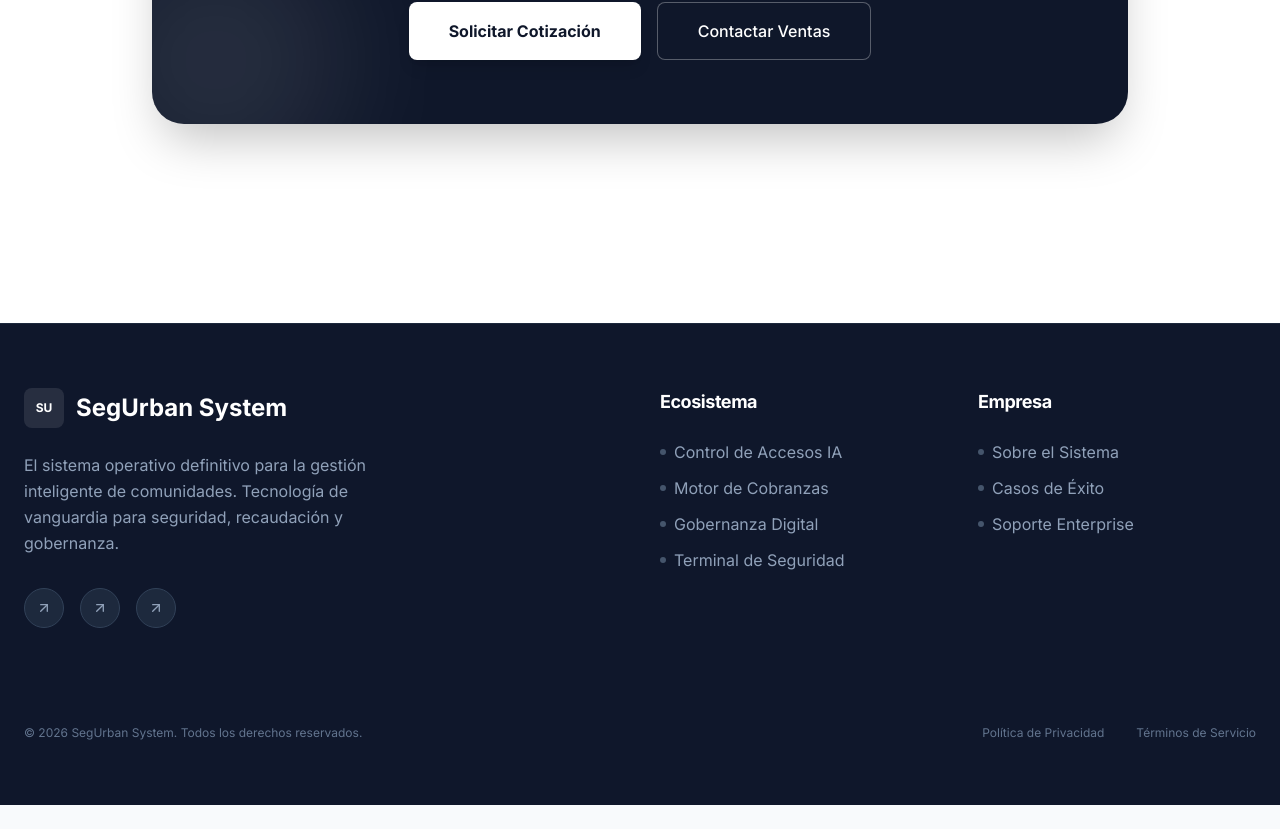
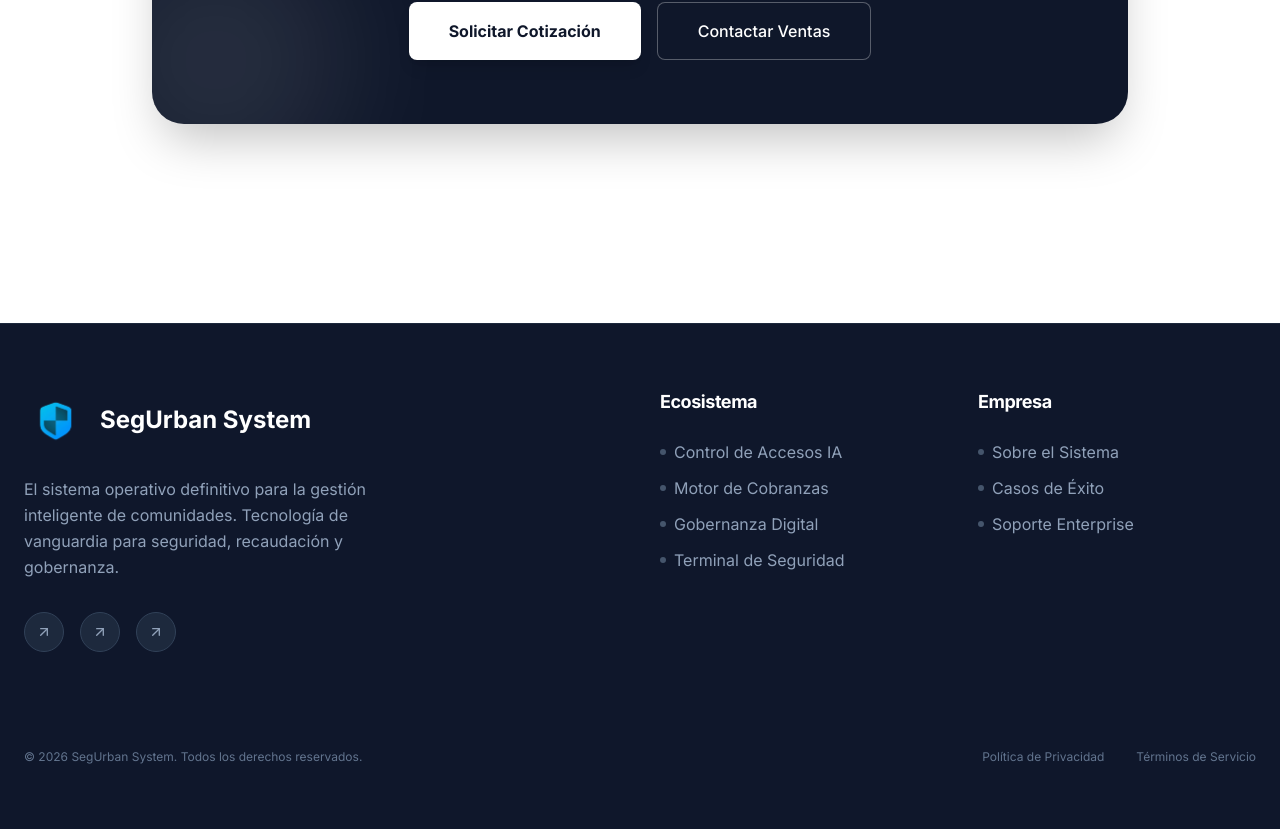
Before and after one commit to eliugiraldonavia2015/segurbanappwebpage, a React (Vite) app: page / in a window 1280 px wide. Shown: the part 3794-4623 px from the top of the page. Before the commit the page ends 4599 px from the top, so only its background shows below. Built offline with nearby package versions, Linux system fonts and the light colour scheme.

Commit message:
redesign fix

```diff
--- a/components/Layout.tsx
+++ b/components/Layout.tsx
@@ -48,7 +48,7 @@ export const Layout: React.FC<LayoutProps> = ({ children, onOpenLogin, onOpenDem
         <div className="max-w-7xl mx-auto px-6 flex justify-between items-center">
           <div className="flex items-center gap-3 cursor-pointer group" onClick={() => window.scrollTo({ top: 0, behavior: 'smooth' })}>
             {/* Logo Image Direct Render */}
-            <div className="w-12 h-12 relative flex items-center justify-center">
+            <div className="w-16 h-16 relative flex items-center justify-center">
               <img
                 src="/nuevosegurbaniconwebnobk.png"
                 alt="SegUrban Logo"
@@ -104,12 +104,12 @@ export const Layout: React.FC<LayoutProps> = ({ children, onOpenLogin, onOpenDem
           >
             <div className="flex justify-between items-center mb-10">
               <div className="flex items-center gap-2">
-                 <div className="w-8 h-8 min-w-[2rem] min-h-[2rem] relative shrink-0">
+                 <div className="w-12 h-12 min-w-[3rem] min-h-[3rem] relative shrink-0">
                     <img
                       src="/nuevosegurbaniconwebnobk.png"
                       alt="SegUrban Logo"
-                      width="32"
-                      height="32"
+                      width="48"
+                      height="48"
                       className="w-full h-full object-contain block"
                     />
                  </div>
@@ -154,9 +154,12 @@ export const Layout: React.FC<LayoutProps> = ({ children, onOpenLogin, onOpenDem
           <div className="grid md:grid-cols-4 gap-10 mb-16">
             <div className="col-span-1 md:col-span-2">
               <div className="flex items-center gap-3 mb-6">
-                <div className="w-10 h-10 relative flex items-center justify-center">
-                  {/* Footer logo placeholder or keep existing */}
-                  <div className="w-full h-full bg-white/10 rounded-lg flex items-center justify-center text-white font-bold text-xs">SU</div>
+                <div className="w-16 h-16 relative flex items-center justify-center shrink-0">
+                  <img
+                    src="/nuevosegurbaniconwebnobk.png"
+                    alt="SegUrban Logo"
+                    className="w-full h-full object-contain"
+                  />
                 </div>
                 <span className="text-2xl font-bold text-white">SegUrban System</span>
               </div>
```
